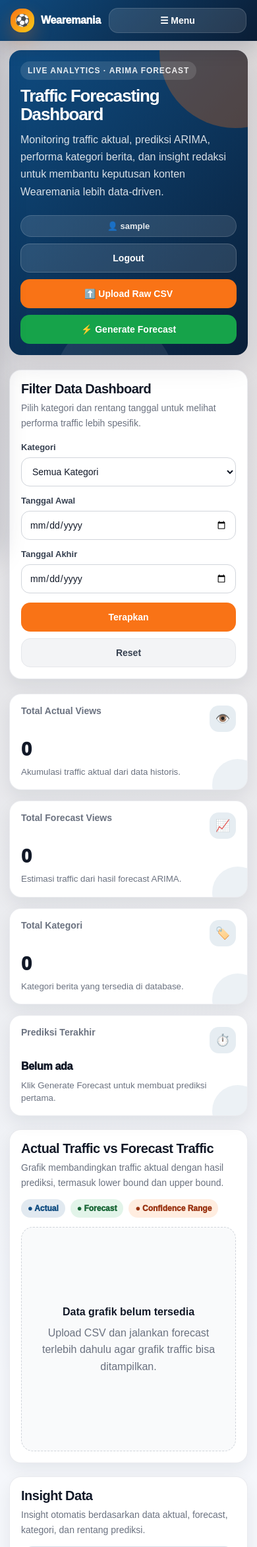
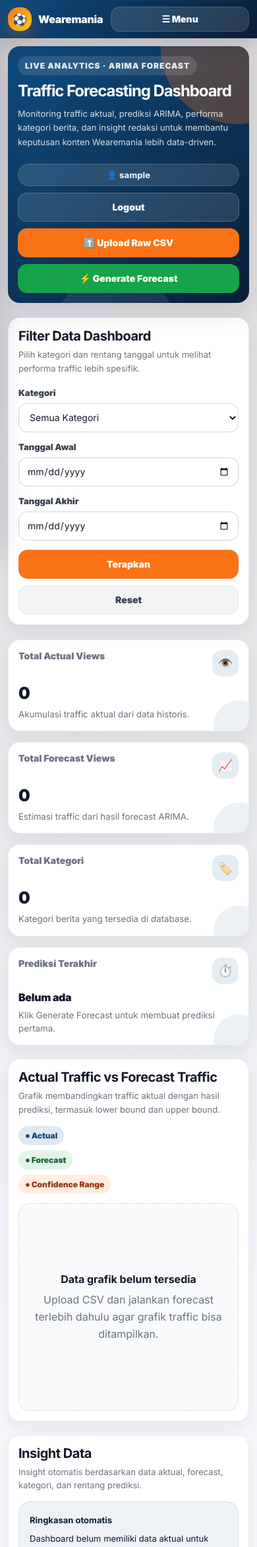
Before and after one commit to Freddy47588/django-arima-wearemania-traffic-forecasting, a Django app: page / in a window 390 px wide. Shown: the top 2344 px of the page at 66% size. Run offline with Django 5.2, Linux system fonts and the light colour scheme; the visitor is signed in with stand-in values (Sample User, id 1); data that the repository does not hold is empty.

Commit message:
style: improve responsive dashboard layout

```diff
--- a/analytics/templates/analytics/dashboard.html
+++ b/analytics/templates/analytics/dashboard.html
@@ -6,6 +6,10 @@
     <meta charset="UTF-8">
     <meta name="viewport" content="width=device-width, initial-scale=1.0">
     <title>Wearemania Traffic Forecasting Dashboard</title>
+
+    <link rel="preconnect" href="https://fonts.googleapis.com">
+    <link rel="preconnect" href="https://fonts.gstatic.com" crossorigin>
+    <link href="https://fonts.googleapis.com/css2?family=Inter:wght@400;500;600;700;800;900&display=swap" rel="stylesheet">
 
     <script src="https://cdn.jsdelivr.net/npm/chart.js"></script>
 
@@ -48,7 +52,7 @@
                 radial-gradient(circle at top right, rgba(249, 115, 22, 0.10), transparent 30%),
                 var(--bg);
             color: var(--text);
-            font-family: Arial, Helvetica, sans-serif;
+            font-family: "Inter", Arial, Helvetica, sans-serif;
         }
 
         body.sidebar-open {
@@ -210,7 +235,8 @@
         }
 
         .main {
-            width: 100%;
+            width: calc(100% - 286px);
+            max-width: 100%;
             margin-left: 286px;
             padding: 28px;
         }
@@ -868,6 +894,41 @@
             margin-bottom: 20px;
         }
 
+        .support-grid > .card:only-child {
+            grid-column: 1 / -1;
+        }
+
+        .card,
+        .metric,
+        .filter-section,
+        .hero,
+        .side-card,
+        .recommendation-item,
+        .feature-item,
+        .real-insight-item,
+        .mini-item,
+        .evaluation-item {
+            min-width: 0;
+        }
+
+        .card h2,
+        .hero h1,
+        .metric p,
+        .recommendation-item strong,
+        .real-insight-item b,
+        .mini-item strong,
+        .feature-item strong {
+            overflow-wrap: anywhere;
+        }
+
+        .table-scroll {
+            -webkit-overflow-scrolling: touch;
+        }
+
+        .empty-text {
+            grid-column: 1 / -1;
+        }
+
         .support-chart-wrap {
             position: relative;
             height: 320px;
@@ -1229,8 +1296,82 @@
                 justify-content: center;
             }
 
-            .mini-item {
+            .mini-item,
+            .evaluation-item {
                 grid-template-columns: 34px 1fr;
+            }
+
+            .chart-badges,
+            .auth-strip {
+                display: grid;
+                grid-template-columns: 1fr;
+            }
+
+            .filter-badge,
+            .badge {
+                white-space: normal;
+            }
+
+            .support-chart-wrap {
+                height: 300px;
+            }
+
+            .forecast-modal {
+                padding: 18px;
+                border-radius: 20px;
+            }
+        }
+
+        @media (max-width: 440px) {
+            .mobile-topbar {
+                padding: 10px 12px;
+            }
+
+            .mobile-brand span:last-child {
+                max-width: 150px;
+                overflow: hidden;
+                text-overflow: ellipsis;
+                white-space: nowrap;
+            }
+
+            .main {
+                padding: 12px;
+            }
+
+            .hero,
+            .card,
+            .filter-section,
+            .metric {
+                padding: 15px;
+            }
+
+            .hero h1 {
+                font-size: 24px;
+            }
+
+            .hero p,
+            .section-subtitle,
+            .section-heading p,
+            .empty-text,
+            .summary-box {
+                font-size: 13px;
+            }
+
+            .metric p {
+                font-size: 25px;
+            }
+
+            .chart-wrap {
+                min-height: 300px;
+                height: 315px;
+            }
+
+            .support-chart-wrap {
+                height: 285px;
+            }
+
+            .process-step {
+                font-size: 12px;
             }
         }
     </style>
@@ -1728,6 +1871,7 @@
     <script>
         const sidebar = document.getElementById("sidebar");
         const sidebarToggle = document.getElementById("sidebarToggle");
+        const sidebarClose = document.getElementById("sidebarClose");
         const sidebarOverlay = document.getElementById("sidebarOverlay");
 
         function openSidebar() {
@@ -1750,6 +1894,10 @@
                     openSidebar();
                 }
             });
+        }
+
+        if (sidebarClose) {
+            sidebarClose.addEventListener("click", closeSidebar);
         }
 
         if (sidebarOverlay) {
```
Also changed, not shown: other parts of analytics/templates/analytics/dashboard.html (+31 -2 lines).
